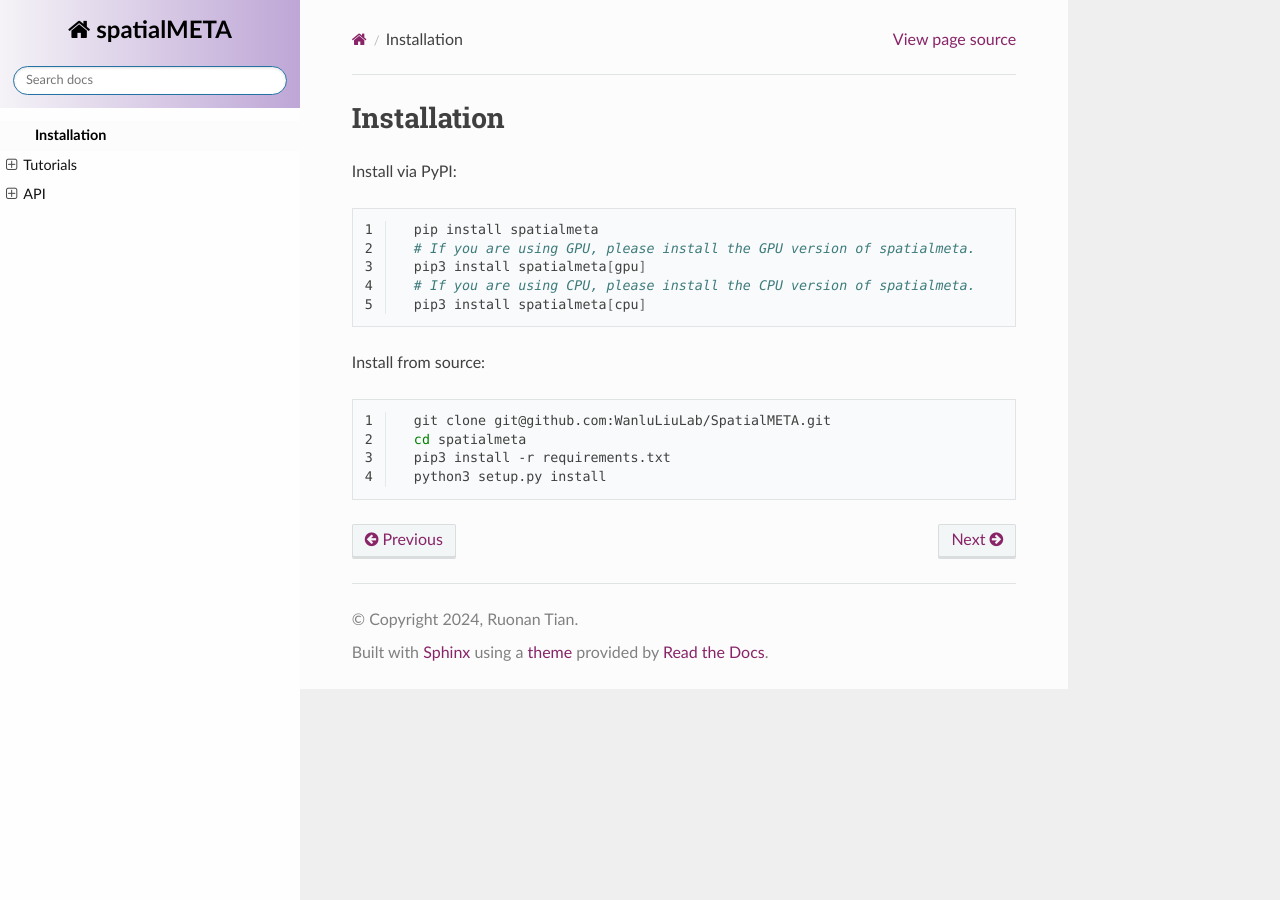
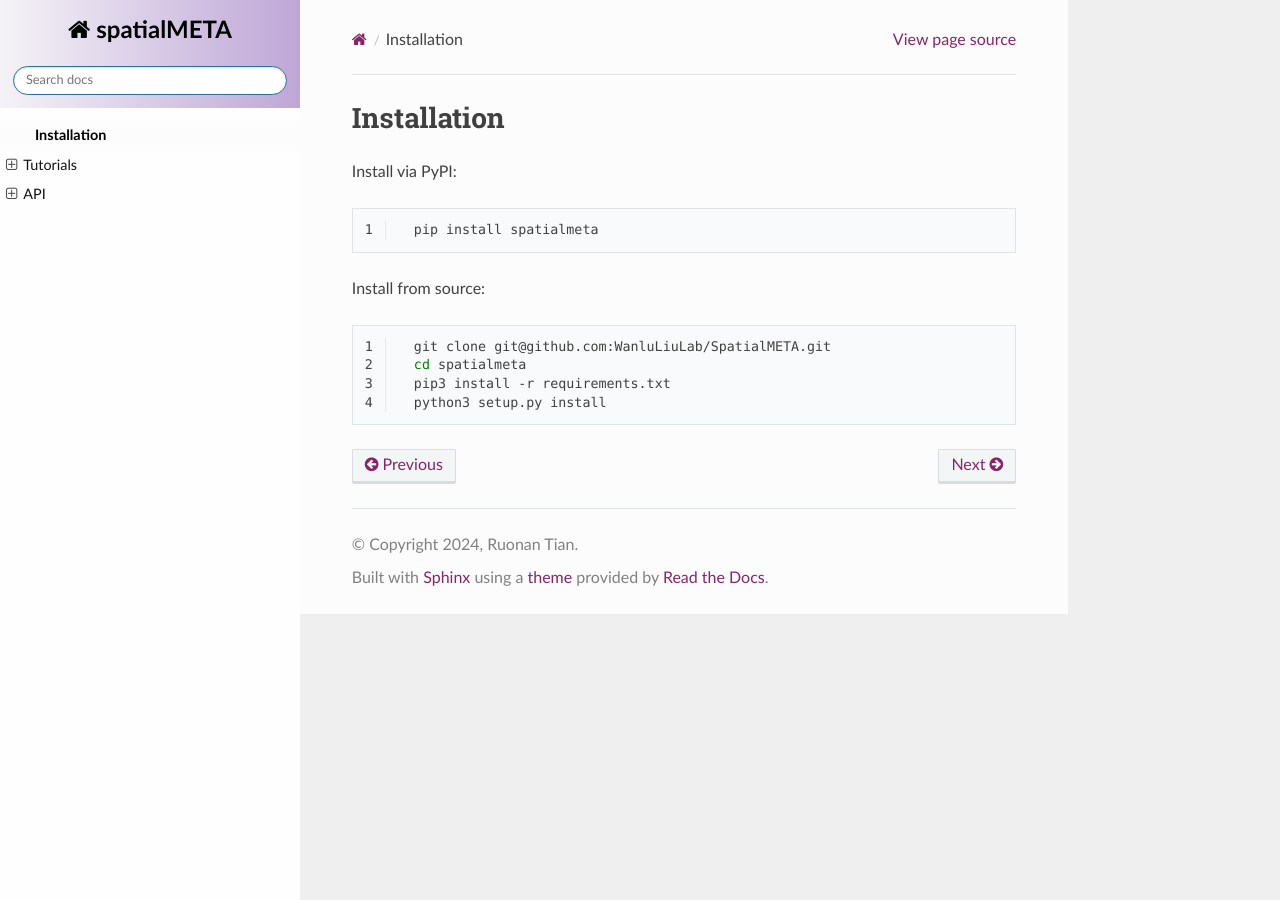
Before and after one commit to imessien/SpatialMETA, a Sphinx documentation site: the page built from docs/source/install.rst, in a window 1280 px wide. Built offline with Sphinx 7.4.7 and the Read the Docs theme 2.0.0, drawn with Linux system fonts in a browser that asks for light colours.

```diff
--- a/docs/source/install.rst
+++ b/docs/source/install.rst
@@ -7,10 +7,6 @@ Install via PyPI:
   :linenos:
 
     pip install spatialmeta
-    # If you are using GPU, please install the GPU version of spatialmeta.
-    pip3 install spatialmeta[gpu]
-    # If you are using CPU, please install the CPU version of spatialmeta.
-    pip3 install spatialmeta[cpu]
 
 Install from source:
 
--- a/spatialmeta/_version.py
+++ b/spatialmeta/_version.py
@@ -1 +1 @@
-version = '0.0.1a5'
+version = '0.0.1a6'
```
Also changed, not shown: README.md (+9 -8 lines), 4 other files.
